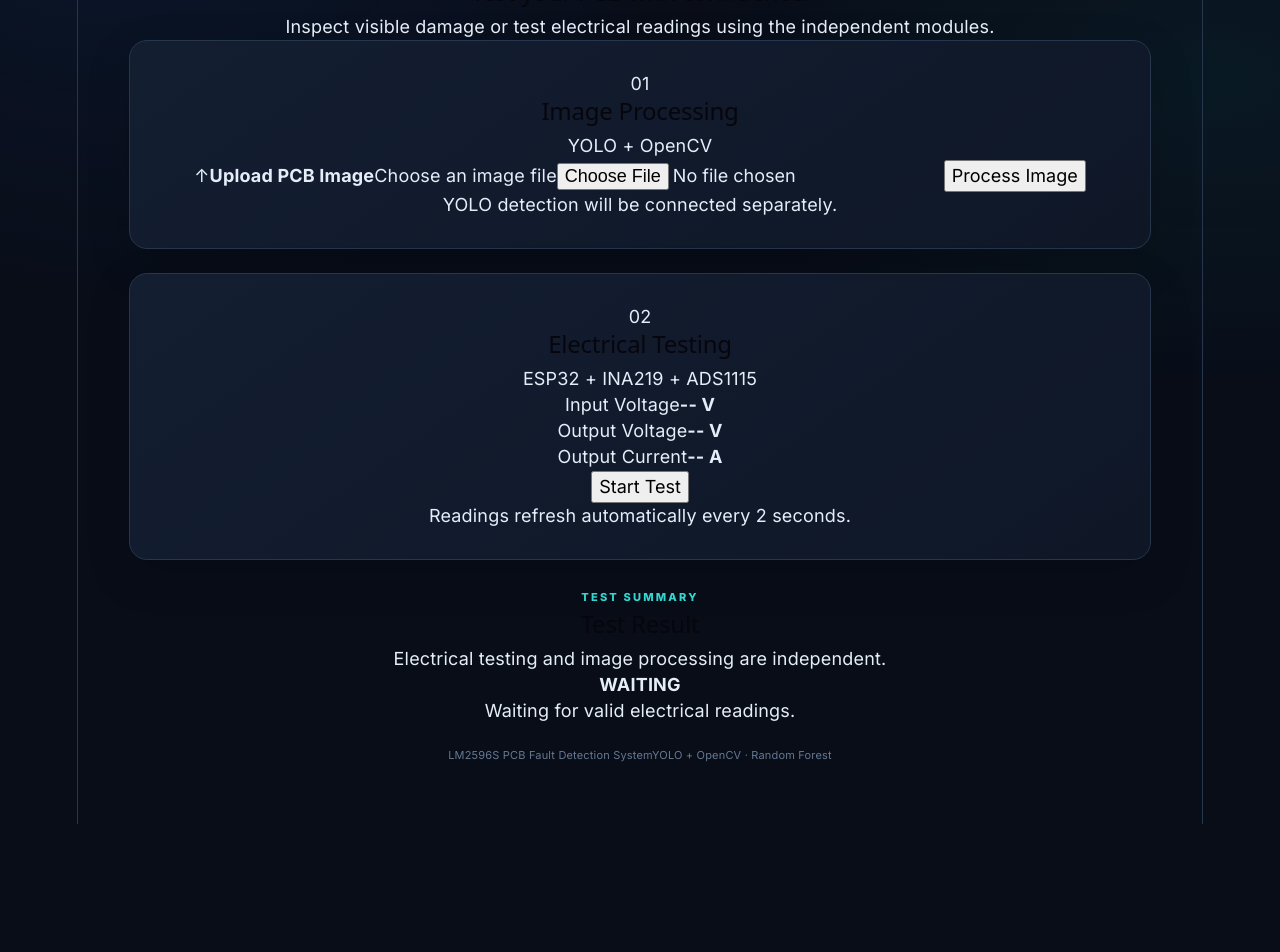
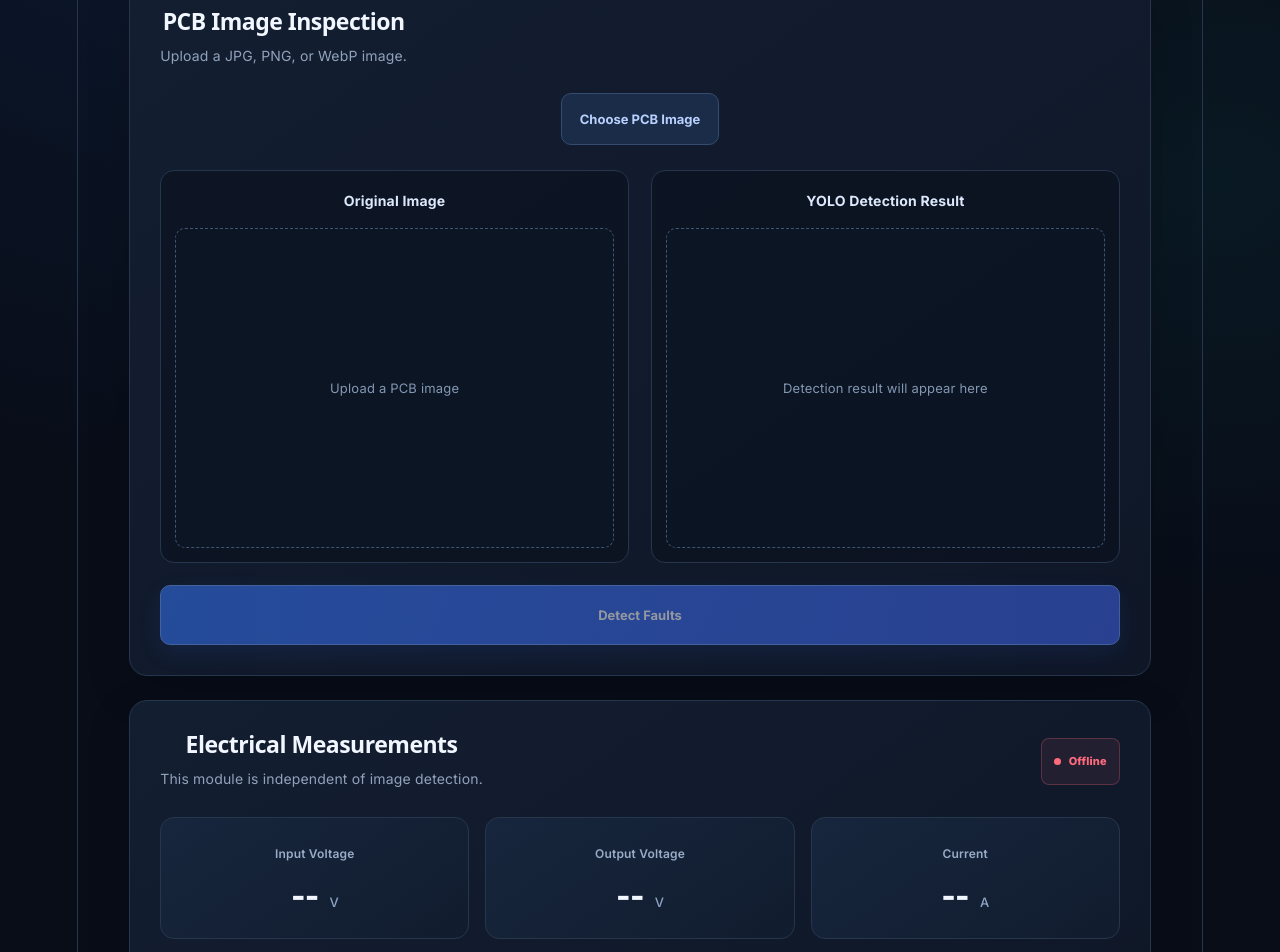
Before and after one commit to Bhuvan-HC/PCB-Fault-Detection-LM2596S, a React app in the folder frontend/: page / in a window 1280 px wide. Shown: the part 240-1192 px from the top of the page. Before the commit the page ends 1064 px from the top, so only its background shows below. Built offline with nearby package versions, Linux system fonts and the light colour scheme; no server answers; the HTML template or start-up script is replaced by a standard one.

Commit message:
Update frontend dashboard

```diff
--- a/frontend/src/App.jsx
+++ b/frontend/src/App.jsx
@@ -1,289 +1,334 @@
-import { useEffect, useState } from 'react'
-import './App.css'
+import { useRef, useState } from "react";
+import "./App.css";
 
-const API_URL = 'http://localhost:8000'
+const API_URL = "http://127.0.0.1:8000";
 
-function App() {
-  const [image, setImage] = useState(null)
-  const [preview, setPreview] = useState(null)
-  const [imageMessage, setImageMessage] = useState('')
-  const [readings, setReadings] = useState(null)
-  const [connection, setConnection] = useState('Connecting...')
-  const [testMessage, setTestMessage] = useState('')
+export default function App() {
+  const fileInputRef = useRef(null);
 
-  // Fetch the latest electrical readings from FastAPI
-  async function fetchReadings() {
-    try {
-      const response = await fetch(`${API_URL}/api/readings`)
+  const [file, setFile] = useState(null);
+  const [preview, setPreview] = useState("");
+  const [resultImage, setResultImage] = useState("");
+  const [detections, setDetections] = useState([]);
+  const [loading, setLoading] = useState(false);
+  const [error, setError] = useState("");
+  const [message, setMessage] = useState("");
 
-      if (!response.ok) {
-        throw new Error('API unavailable')
+  const [readings, setReadings] = useState({
+    vin: null,
+    vout: null,
+    current: null,
+    connected: false,
+  });
+
+  function handleFileChange(event) {
+    const selectedFile = event.target.files?.[0];
+
+    if (!selectedFile) return;
+
+    if (!selectedFile.type.startsWith("image/")) {
+      setError("Please select an image file.");
+      return;
     }
 
-      const data = await response.json()
-
-      setReadings(data)
-      setConnection(
-        data.connected ? 'Connected' : 'Waiting for ESP32'
-      )
-
-      return data
-    } catch {
-      setConnection('Backend offline')
-      return null
-    }
+    if (selectedFile.size > 10 * 1024 * 1024) {
+      setError("Image size must be less than 10 MB.");
+      return;
     }
 
-  // Refresh readings every 2 seconds
-  useEffect(() => {
-    fetchReadings()
+    setFile(selectedFile);
+    setPreview(URL.createObjectURL(selectedFile));
 
-    const timer = setInterval(fetchReadings, 2000)
-
-    return () => clearInterval(timer)
-  }, [])
-
-  // Handle PCB image selection
-  function handleImageUpload(event) {
-    const file = event.target.files?.[0]
-
-    if (!file) return
-
-    if (preview) {
-      URL.revokeObjectURL(preview)
+    setResultImage("");
+    setDetections([]);
+    setError("");
+    setMessage("");
   }
 
-    setImage(file)
-    setPreview(URL.createObjectURL(file))
-    setImageMessage('')
+  async function detectFaults() {
+    if (!file) {
+      setError("Please upload a PCB image first.");
+      return;
     }
 
-  // Upload PCB image to the backend
-  async function processImage() {
-    if (!image) {
-      setImageMessage('Please upload a PCB image first.')
-      return
-    }
-
-    setImageMessage('Uploading image...')
+    setLoading(true);
+    setError("");
+    setMessage("");
+    setResultImage("");
+    setDetections([]);
 
     try {
-      const formData = new FormData()
-      formData.append('file', image)
+      const formData = new FormData();
+
+      formData.append("file", file);
 
       const response = await fetch(
         `${API_URL}/api/process-image`,
         {
-          method: 'POST',
+          method: "POST",
           body: formData,
         }
-      )
+      );
 
-      const data = await response.json()
+      const data = await response.json();
 
       if (!response.ok) {
         throw new Error(
-          data.detail || 'Image processing failed.'
-        )
+          data.detail || data.message || "Detection failed."
+        );
       }
 
-      setImageMessage(
-        data.message || 'Image uploaded successfully.'
-      )
-    } catch (error) {
-      setImageMessage(
-        error.message || 'Could not connect to the backend.'
-      )
+      if (!data.success) {
+        throw new Error(data.message || "Detection failed.");
+      }
+
+      setResultImage(data.image || "");
+      setDetections(data.detections || []);
+      setMessage(
+        data.detected
+          ? `Detection completed: ${data.detections.length} object(s) found.`
+          : "Detection completed. No objects detected."
+      );
+    } catch (err) {
+      setError(
+        err.message ||
+        "Cannot connect to the backend. Check whether FastAPI is running."
+      );
+    } finally {
+      setLoading(false);
     }
   }
 
-  // Start electrical testing
-  async function startTest() {
-    setTestMessage('Checking electrical readings...')
+  async function fetchReadings() {
+    try {
+      const response = await fetch(
+        `${API_URL}/api/readings`
+      );
 
-    const latestReadings = await fetchReadings()
-
-    if (
-      !latestReadings?.connected ||
-      latestReadings.vin == null ||
-      latestReadings.vout == null ||
-      latestReadings.current == null
-    ) {
-      setTestMessage(
-        'Waiting for valid electrical readings from the ESP32.'
-      )
-      return
+      if (!response.ok) {
+        throw new Error("Could not fetch sensor readings.");
       }
 
-    setTestMessage(
-      'Readings received. Random Forest prediction will be enabled after model integration.'
-    )
+      const data = await response.json();
+
+      setReadings(data);
+    } catch {
+      setReadings((previous) => ({
+        ...previous,
+        connected: false,
+      }));
     }
-
-  const hasReadings =
-    readings?.connected &&
-    readings.vin != null &&
-    readings.vout != null &&
-    readings.current != null
+  }
 
   return (
     <main className="dashboard">
       <header className="header">
-        <div className="logo">PCB</div>
-
         <div>
+          <p className="eyebrow">AI-POWERED INSPECTION</p>
           <h1>PCB Fault Detection</h1>
-          <p>LM2596S Buck Converter Testing System</p>
+          <p className="subtitle">
+            Upload a PCB image to inspect visible faults.
+          </p>
         </div>
 
-        <span className="connection">{connection}</span>
+        <span className="status-badge">
+          YOLO Vision
+        </span>
       </header>
 
-      <section className="welcome">
-        <p className="eyebrow">PCB DIAGNOSTICS</p>
-        <h2>Test your PCB with confidence.</h2>
+      <section className="panel">
+        <div className="section-heading">
+          <div>
+            <h2>PCB Image Inspection</h2>
             <p>
-          Inspect visible damage or test electrical readings
-          using the independent modules.
+              Upload a JPG, PNG, or WebP image.
             </p>
-      </section>
-
-      <div className="modules">
-        {/* Image Processing Module */}
-        <section className="panel">
-          <div className="panel-heading">
-            <span className="number">01</span>
-
-            <div>
-              <h2>Image Processing</h2>
-              <p>YOLO + OpenCV</p>
           </div>
         </div>
 
-          <label className="upload-area">
+        <input
+          ref={fileInputRef}
+          type="file"
+          accept="image/jpeg,image/png,image/webp"
+          onChange={handleFileChange}
+          hidden
+        />
+
+        <button
+          className="upload-button"
+          onClick={() => fileInputRef.current?.click()}
+          type="button"
+        >
+          Choose PCB Image
+        </button>
+
+        {file && (
+          <p className="filename">
+            Selected: {file.name}
+          </p>
+        )}
+
+        <div className="image-grid">
+          <div className="image-card">
+            <h3>Original Image</h3>
+
             {preview ? (
               <img
-                className="pcb-preview"
                 src={preview}
-                alt="Uploaded PCB"
+                alt="Original PCB"
+                className="pcb-image"
               />
             ) : (
-              <>
-                <span className="upload-icon">↑</span>
-                <strong>Upload PCB Image</strong>
-                <span>Choose an image file</span>
-              </>
+              <div className="image-placeholder">
+                <span>Upload a PCB image</span>
+              </div>
             )}
+          </div>
 
-            <input
-              type="file"
-              accept="image/jpeg,image/png,image/webp"
-              onChange={handleImageUpload}
+          <div className="image-card">
+            <h3>YOLO Detection Result</h3>
+
+            {resultImage ? (
+              <img
+                src={resultImage}
+                alt="PCB with YOLO detection boxes"
+                className="pcb-image"
               />
-          </label>
-
-          <button
-            className="primary-button"
-            onClick={processImage}
-          >
-            Process Image
-          </button>
-
-          {imageMessage && (
-            <p className="message">{imageMessage}</p>
+            ) : (
+              <div className="image-placeholder">
+                <span>
+                  Detection result will appear here
+                </span>
+              </div>
             )}
-
-          <p className="hint">
-            YOLO detection will be connected separately.
-          </p>
-        </section>
-
-        {/* Electrical Testing Module */}
-        <section className="panel">
-          <div className="panel-heading">
-            <span className="number">02</span>
-
-            <div>
-              <h2>Electrical Testing</h2>
-              <p>ESP32 + INA219 + ADS1115</p>
           </div>
         </div>
 
-          <div className="reading-card">
-            <span>Input Voltage</span>
-            <strong>
-              {readings?.vin != null
-                ? `${Number(readings.vin).toFixed(2)} V`
-                : '-- V'}
-            </strong>
+        <button
+          className="detect-button"
+          onClick={detectFaults}
+          disabled={!file || loading}
+          type="button"
+        >
+          {loading ? "Detecting..." : "Detect Faults"}
+        </button>
+
+        {error && (
+          <div className="alert error">
+            {error}
+          </div>
+        )}
+
+        {message && (
+          <div className="alert success">
+            {message}
+          </div>
+        )}
+
+        {detections.length > 0 && (
+          <div className="results">
+            <h3>Detected Objects</h3>
+
+            <div className="table-wrapper">
+              <table>
+                <thead>
+                  <tr>
+                    <th>Fault</th>
+                    <th>Confidence</th>
+                    <th>Bounding Box</th>
+                  </tr>
+                </thead>
+
+                <tbody>
+                  {detections.map((item, index) => (
+                    <tr key={`${item.class_id}-${index}`}>
+                      <td>{item.class_name}</td>
+
+                      <td>
+                        {(item.confidence * 100).toFixed(1)}%
+                      </td>
+
+                      <td>
+                        {item.box.join(", ")}
+                      </td>
+                    </tr>
+                  ))}
+                </tbody>
+              </table>
+            </div>
+          </div>
+        )}
+      </section>
+
+      <section className="panel sensor-panel">
+        <div className="section-heading">
+          <div>
+            <h2>Electrical Measurements</h2>
+            <p>
+              This module is independent of image detection.
+            </p>
           </div>
 
-          <div className="reading-card">
-            <span>Output Voltage</span>
-            <strong>
-              {readings?.vout != null
-                ? `${Number(readings.vout).toFixed(2)} V`
-                : '-- V'}
-            </strong>
+          <span
+            className={
+              readings.connected
+                ? "connection connected"
+                : "connection disconnected"
+            }
+          >
+            {readings.connected
+              ? "Connected"
+              : "Offline"}
+          </span>
         </div>
 
-          <div className="reading-card">
-            <span>Output Current</span>
-            <strong>
-              {readings?.current != null
-                ? `${Number(readings.current).toFixed(3)} A`
-                : '-- A'}
-            </strong>
+        <div className="sensor-grid">
+          <SensorCard
+            label="Input Voltage"
+            value={readings.vin}
+            unit="V"
+          />
+
+          <SensorCard
+            label="Output Voltage"
+            value={readings.vout}
+            unit="V"
+          />
+
+          <SensorCard
+            label="Current"
+            value={readings.current}
+            unit="A"
+          />
         </div>
 
         <button
-            className="primary-button"
-            onClick={startTest}
+          className="secondary-button"
+          onClick={fetchReadings}
+          type="button"
         >
-            Start Test
+          Refresh Readings
         </button>
-
-          <p className="hint">
-            Readings refresh automatically every 2 seconds.
-          </p>
-
-          {testMessage && (
-            <p className="message">{testMessage}</p>
-          )}
-        </section>
-      </div>
-
-      {/* Test Summary */}
-      <section className="result-panel">
-        <div>
-          <p className="eyebrow">TEST SUMMARY</p>
-          <h2>Test Result</h2>
-          <p>
-            Electrical testing and image processing are independent.
-          </p>
-        </div>
-
-        <div className="result-status">
-          <span className="status-dot" />
-
-          <strong>
-            {hasReadings ? 'READINGS AVAILABLE' : 'WAITING'}
-          </strong>
-
-          <p>
-            {hasReadings
-              ? 'Electrical readings received. ML prediction is not connected yet.'
-              : 'Waiting for valid electrical readings.'}
-          </p>
-        </div>
       </section>
 
       <footer>
-        LM2596S PCB Fault Detection System
-        <span>YOLO + OpenCV · Random Forest</span>
+        PCB Fault Detection System · YOLO + FastAPI
       </footer>
     </main>
-  )
+  );
 }
 
-export default App
+function SensorCard({ label, value, unit }) {
+  return (
+    <div className="sensor-card">
+      <p>{label}</p>
+
+      <strong>
+        {value === null || value === undefined
+          ? "--"
+          : Number(value).toFixed(2)}{" "}
+        <span>{unit}</span>
+      </strong>
+    </div>
+  );
+}
```
Lines whose indentation alone changed are shown as unchanged.
